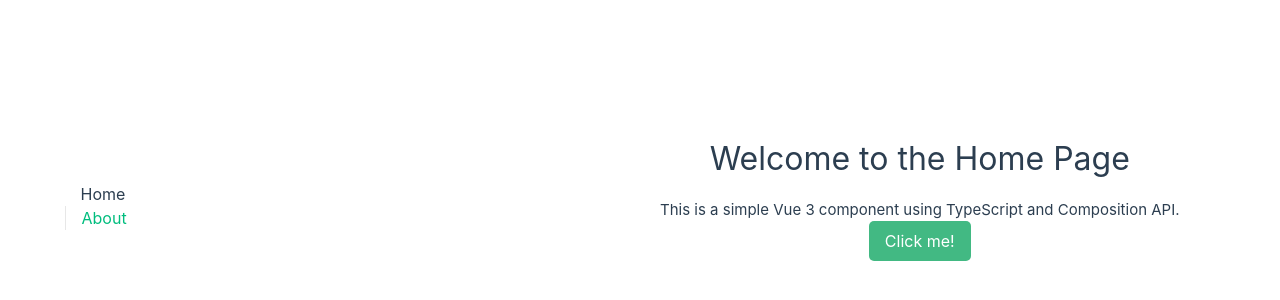
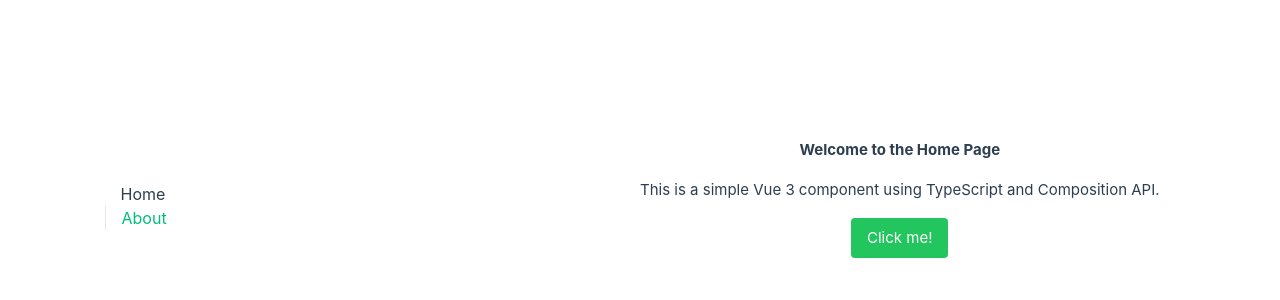
Before and after one commit to kacperb1/vue3-projekt, a Vue app: page / in a window 1280 px wide. Shown: the part 202-502 px from the top of the page. Built offline with nearby package versions, Linux system fonts and the light colour scheme.

Commit message:
Added TailwindCSS in HomeView

```diff
--- /dev/null
+++ b/postcss.config.js
@@ -0,0 +1,6 @@
+module.exports = {
+    plugins: {
+      tailwindcss: {},
+      autoprefixer: {},
+    },
+  }
--- a/src/assets/main.css
+++ b/src/assets/main.css
@@ -1,7 +1,8 @@
 @import './base.css';
-@tailwind base;
-@tailwind components;
-@tailwind utilities;
+@import 'tailwindcss/base';
+@import 'tailwindcss/components';
+@import 'tailwindcss/utilities';
+
 
 #app {
   max-width: 1280px;
--- a/src/views/HomeView.vue
+++ b/src/views/HomeView.vue
@@ -1,8 +1,8 @@
 <template>
-  <div class="home-page">
-    <h1>{{ title }}</h1>
+  <div class="home-page text-center py-5">
+    <h1 class="text-2x1 font-bold mb-4">{{ title }}</h1>
     <p>{{ message }}</p>
-    <button @click="changeMessage">Click me!</button>
+    <button @click="changeMessage" class="bg-green-500 hover:bg-green-600 text-white rounded px-4 py-2 mt-4 transition-colors duration-300">Click me!</button>
   </div>
 </template>
 
@@ -16,30 +16,3 @@ function changeMessage() {
   message.value = 'You have clicked the button!';
 }
 </script>
-
-<style scoped>
-.home-page {
-  text-align: center;
-  padding: 20px;
-}
-
-h1 {
-  font-size: 2rem;
-  margin-bottom: 1rem;
-}
-
-button {
-  background-color: #42b983;
-  border: none;
-  border-radius: 5px;
-  color: white;
-  cursor: pointer;
-  font-size: 1rem;
-  padding: 0.5rem 1rem;
-  transition: background-color 0.3s;
-}
-
-button:hover {
-  background-color: #2c9e6f;
-}
-</style>
--- a/tailwind.config.js
+++ b/tailwind.config.js
@@ -1,7 +1,10 @@
-/** @type {import('tailwindcss').Config} */
 module.exports = {
-  content: ["./src/**/*.{html,js}"],
+  purge: ['./index.html', './src/**/*.{vue,js,ts,jsx,tsx}'],
+  darkMode: false, // or 'media' or 'class'
   theme: {
+    extend: {},
+  },
+  variants: {
     extend: {},
   },
   plugins: [],
```
